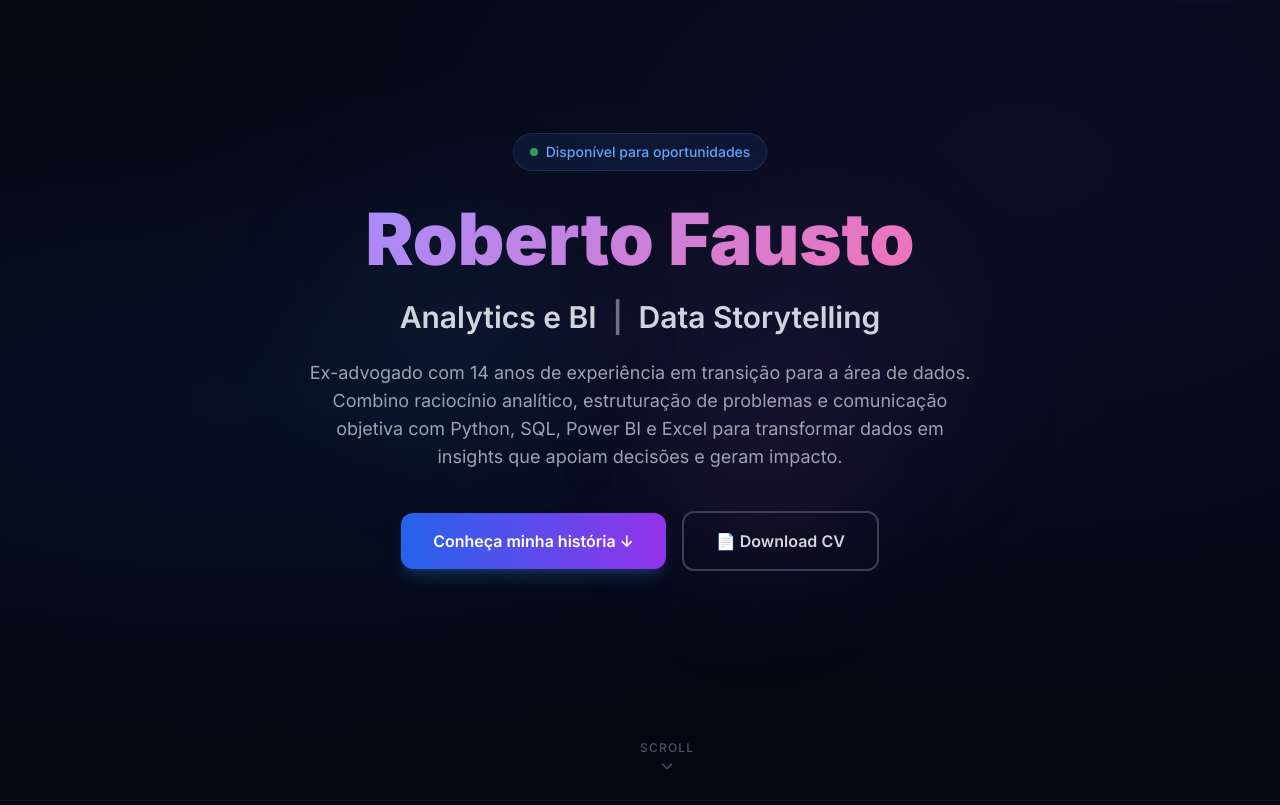
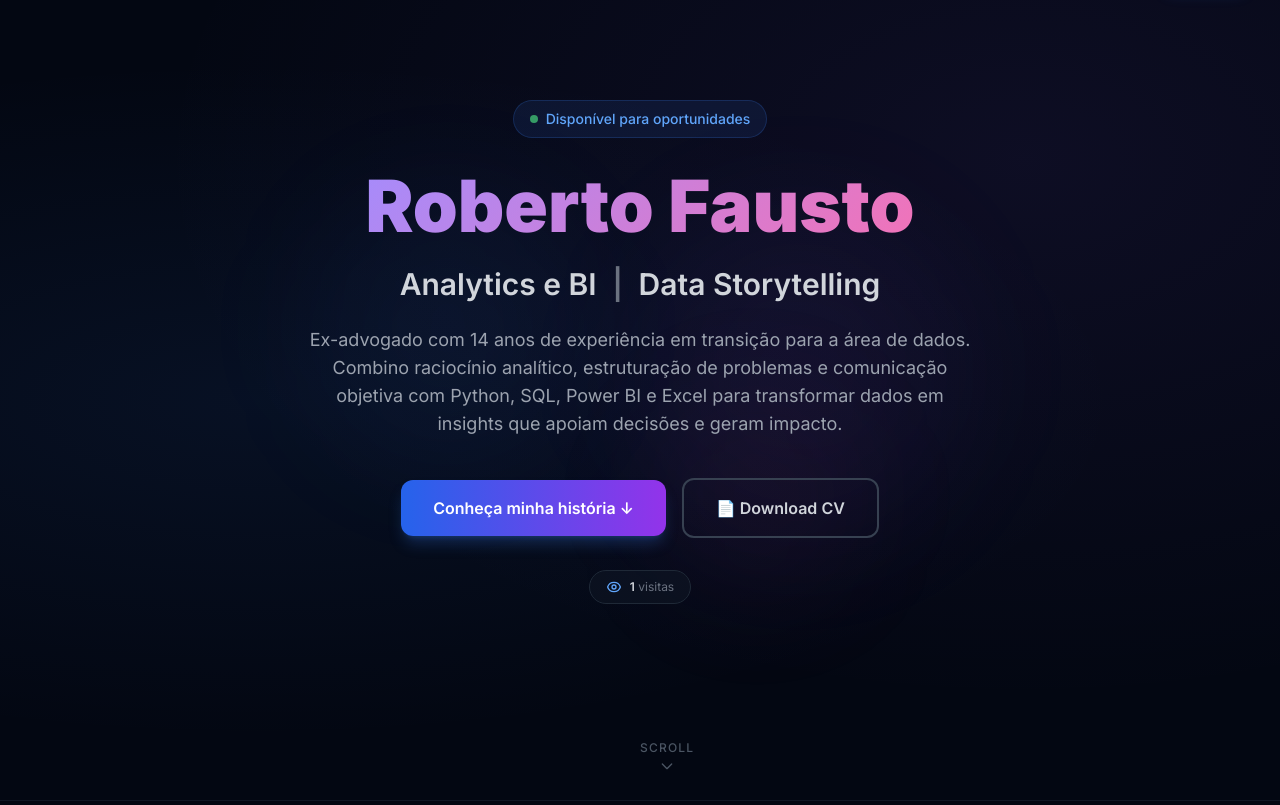
Before and after one commit to Beto2024/robertofausto.com.br, a Flask app: page / in a window 1280 px wide. Shown: the part 64-869 px from the top of the page. Run offline with Flask 3, Linux system fonts and the light colour scheme; data comes from the database, SQL or seed files in the repository; some libraries are stand-ins or nearby versions.

Commit message:
Add SQLite visit counter to homepage
Co-authored-by: Beto2024 <156013866+Beto2024@users.noreply.github.com>

```diff
--- a/app.py
+++ b/app.py
@@ -1,12 +1,50 @@
 from flask import Flask, render_template
 import os
+import sqlite3
 
 app = Flask(__name__)
+
+# Caminho do banco de dados SQLite para contador de visitas
+DATABASE = os.path.join(os.path.dirname(os.path.abspath(__file__)), 'visits.db')
+
+
+def init_db():
+    """Inicializa o banco de dados criando a tabela de visitas se não existir."""
+    conn = sqlite3.connect(DATABASE)
+    cursor = conn.cursor()
+    cursor.execute('''
+        CREATE TABLE IF NOT EXISTS visits (
+            id INTEGER PRIMARY KEY AUTOINCREMENT,
+            visited_at TIMESTAMP DEFAULT CURRENT_TIMESTAMP
+        )
+    ''')
+    conn.commit()
+    conn.close()
+
+
+def get_visit_count():
+    """Registra uma nova visita e retorna o total de visitas."""
+    try:
+        conn = sqlite3.connect(DATABASE)
+        cursor = conn.cursor()
+        cursor.execute('INSERT INTO visits (visited_at) VALUES (CURRENT_TIMESTAMP)')
+        conn.commit()
+        cursor.execute('SELECT COUNT(*) FROM visits')
+        count = cursor.fetchone()[0]
+        conn.close()
+        return count
+    except sqlite3.Error:
+        return 0
+
+
+# Inicializa o banco na inicialização da app
+init_db()
 
 
 @app.route('/')
 def home():
-    return render_template('index.html')
+    visit_count = get_visit_count()
+    return render_template('index.html', visit_count=visit_count)
 
 
 @app.route('/sobre')
--- a/templates/index.html
+++ b/templates/index.html
@@ -56,6 +56,19 @@
                aria-label="Baixar currículo em PDF">
                 📄 Download CV
             </a>
+        </div>
+
+        <!-- Contador de visitas -->
+        <div class="mt-8 fade-in-up" data-delay="500">
+            <div class="inline-flex items-center space-x-2 bg-gray-900/50 border border-gray-800 rounded-full px-4 py-2">
+                <svg class="w-4 h-4 text-blue-400" fill="none" viewBox="0 0 24 24" stroke="currentColor" aria-hidden="true">
+                    <path stroke-linecap="round" stroke-linejoin="round" stroke-width="2" d="M15 12a3 3 0 11-6 0 3 3 0 016 0z"/>
+                    <path stroke-linecap="round" stroke-linejoin="round" stroke-width="2" d="M2.458 12C3.732 7.943 7.523 5 12 5c4.478 0 8.268 2.943 9.542 7-1.274 4.057-5.064 7-9.542 7-4.477 0-8.268-2.943-9.542-7z"/>
+                </svg>
+                <span class="text-xs text-gray-500">
+                    <span class="text-gray-300 font-semibold">{{ visit_count | default(0) }}</span> visitas
+                </span>
+            </div>
         </div>
 
     </div>
```
Also changed, not shown: 1 other file.
